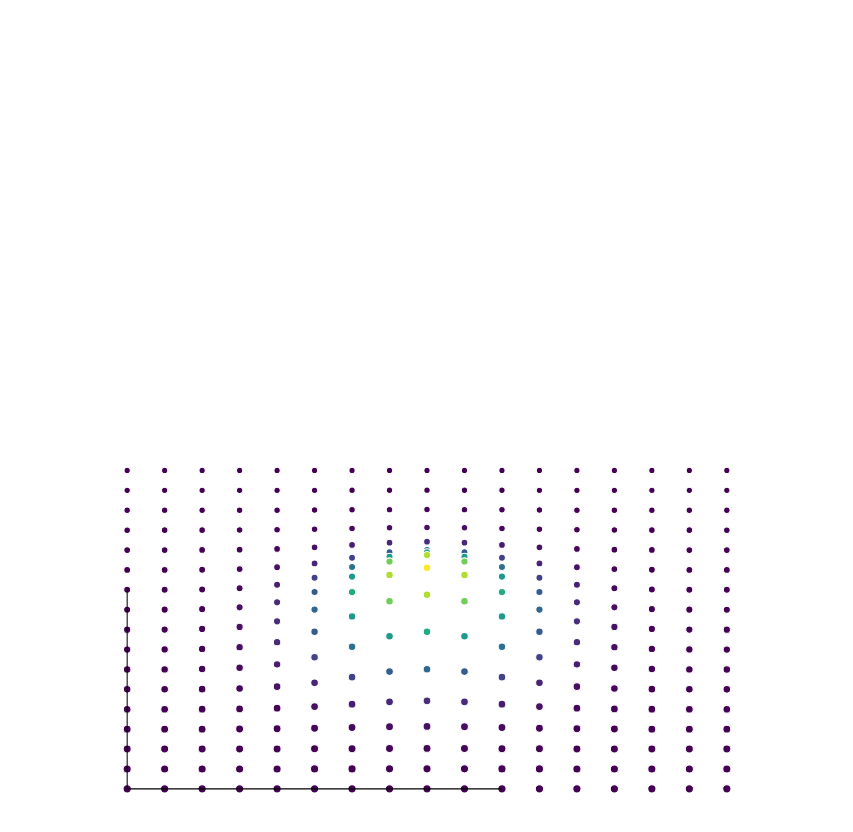
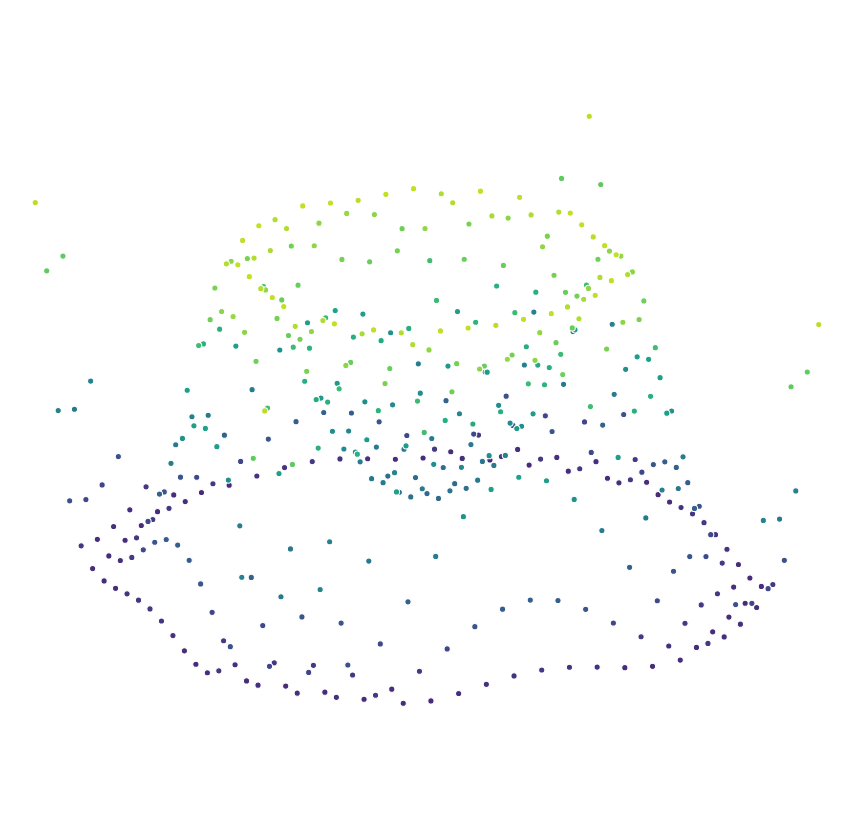
Before and after one commit to beyarkay/StatsForMortals, a plain HTML site: page scratchpad.html in a window 1280 px wide. Shown: the whole page, without its empty margins (213-1066 px from the left). Drawn offline with nearby package versions, Linux system fonts and the light colour scheme.

Commit message:
Debugging z-buffer in scratchpad

```diff
--- a/scratchpad.html
+++ b/scratchpad.html
@@ -27,6 +27,14 @@
 <div id="three_d_vibes"></div>
 
 <script>
+    // TODO limit rotation so the model can't be turned completely upsidedown, thereby inverting the drag controls
+    // TODO every point / line / polygon / text object must:
+    //      * have a depth
+    //      * be thereafter sorted depth-wise, in order to make sure objects appear in front of each other properly
+    // TODO Allow sliders to update the graph
+    // TODO encapsulate the whole thing in a method
+    // TODO change the sensitivity if the device is mobile / depending on the screen width
+
     const margin = {
         top: 10,
         right: 10,
@@ -39,23 +47,25 @@
     };
     const width = (window.innerWidth - padding.left - padding.right - margin.left - margin.right);
     const height = width;
-    let start = -4;
+    let start = -2;
     let stop = -start;
-    let step = 0.5;
+    let step = 0.2;
     let scale = 0.5;
     let sensitivity = [0.002, 0.002];
-    let rotation = [0, -1, 0];
+    let rotation = [-Math.PI * 3 / 8, -Math.PI * 3 / 8, 0];
     const draw_paths = false;
     let id = 'three_d_vibes';
     let svg = d3.select('#' + id)
         .append('svg')
         .attr("viewBox", [0, 0, width, height]);
 
+
+    // ----------========== Build up the point cloud ==========----------
     let points = [];
 
     function f(x, y) {
-        // return 0;
-        return math.exp(-0.5 * (x * x + y * y));
+        // return math.exp(-0.5 * (x * x + y * y));
+        return math.exp(Math.sin(x * x + y * y));
     }
 
     for (let x = start; x <= stop; x += step) {
@@ -64,6 +74,45 @@
         }
     }
 
+    // ----------========== Build up the bounding box ==========----------
+    let extents = [[
+        Math.floor(d3.min(points, (d) => d[0])),
+        Math.ceil(d3.max(points, (d) => d[0]))
+    ], [
+        Math.floor(d3.min(points, (d) => d[1])),
+        Math.ceil(d3.max(points, (d) => d[1]))
+    ], [
+        Math.floor(d3.min(points, (d) => d[2])),
+        Math.ceil(d3.max(points, (d) => d[2]))
+    ]];
+
+    // top or bottom surface
+    let bottom = [
+        [extents[0][0], extents[1][0], extents[2][0]],
+        [extents[0][0], extents[1][1], extents[2][0]],
+        [extents[0][1], extents[1][1], extents[2][0]],
+        [extents[0][1], extents[1][0], extents[2][0]],
+        [extents[0][0], extents[1][0], extents[2][0]],
+    ];
+    // left_or_right surface
+    let right = [
+        [extents[0][1], extents[1][0], extents[2][0]],
+        [extents[0][1], extents[1][1], extents[2][0]],
+        [extents[0][1], extents[1][1], extents[2][1]],
+        [extents[0][1], extents[1][0], extents[2][1]],
+        [extents[0][1], extents[1][0], extents[2][0]],
+    ];
+    // front_or_back surface
+    let back = [
+        [extents[0][0], extents[1][0], extents[2][0]],
+        [extents[0][1], extents[1][0], extents[2][0]],
+        [extents[0][1], extents[1][0], extents[2][1]],
+        [extents[0][0], extents[1][0], extents[2][1]],
+        [extents[0][0], extents[1][0], extents[2][0]],
+    ];
+    let polygons = [bottom, right, back];
+
+    // ----------========== Define rotation & projection matrices ==========----------
     function rotX(theta) {
         return math.transpose([
             [1, 0, 0],
@@ -88,13 +137,13 @@
         ]);
     }
 
-
     const projection = math.transpose([
         [scale, 0, 0],
         [0, scale, 0],
         [0, 0, scale],
     ]);
 
+    // ----------========== Create the Scales, line generator,  ==========----------
     // Create an x-num_points for xy to pixel coordinates
     xScale = d3.scaleLinear()
         .domain([start, stop])
@@ -109,17 +158,22 @@
         .x(d => xScale(d.x))
         .y(d => yScale(d.y));
 
+    // ----------========== Set up the SVG groups ==========----------
+
+
     svg.append('g').attr('class', 'lines');
     svg.append('g').attr('class', 'points');
     svg.append('g').attr('class', 'scale');
 
+
+    // ----------========== Make the SVG draggable ==========----------
+    let mouseStart;
+    let mouseDelta;
     svg.call(d3.drag()
         .on("start", dragStarted)
         .on("drag", dragInProgress)
         .on("end", dragEnded)
     );
-    let mouseStart;
-    let mouseDelta;
 
     function dragStarted(d) {
         d3.select(this).attr("fill", "black");
@@ -141,87 +195,56 @@
         rotation[1] += mouseDelta[1] * sensitivity[1];
     }
 
+    // ----------========== Things to do on a plot update ==========----------
 
     function updatePlot(svg, rotation) {
-        let extent_x = [
-            d3.min(points, (d) => d[0]),
-            d3.max(points, (d) => d[0])
-        ];
-        let extent_y = [
-            d3.min(points, (d) => d[1]),
-            d3.max(points, (d) => d[1])
-        ];
-        let extent_z = [
-            d3.min(points, (d) => d[2]),
-            d3.max(points, (d) => d[2])
-        ];
-        let poly_3d = [[
-            extent_x[0],
-            extent_y[0],
-            extent_z[0]
-        ], [
-            1,
-            extent_y[0],
-            extent_z[0]
-        ], [
-            extent_x[0],
-            extent_y[0],
-            extent_z[0]
-        ], [
-            extent_x[0],
-            1,
-            extent_z[0]
-        ], [
-            extent_x[0],
-            extent_y[0],
-            extent_z[0]
-        ],[
-            extent_x[0],
-            extent_y[0],
-            1
-        ],
-        ];
+        // 1. Build up the z buffer
+        let z_buffer = [];
 
-
-        let poly = math.multiply(
-            poly_3d,
+        for (let i = 0; i < points.length; i++) {
+            z_buffer.push({
+                type: 'circle',
+                group: 'points',
+                xyz: points[i]
+            })
+        }
+        for (let poly_idx = 0; poly_idx < polygons.length; poly_idx++) {
+            for (let draw_idx = 0; draw_idx < polygons[poly_idx].length; draw_idx++) {
+                z_buffer.push({
+                    type: 'poly',
+                    group: 'scale',
+                    poly_index: poly_idx,
+                    draw_index: draw_idx,
+                    xyz: polygons[poly_idx][draw_idx]
+                })
+            }
+        }
+        // 2. Extract the coords from the z-buffer and do the transformations on them
+        let projected = math.multiply(
+            z_buffer.map(d => {
+                return d.xyz;
+            }),
             rotZ(rotation[0]),
             rotX(rotation[1]),
             projection
         );
-        let poly_data = [[]];
-        for (let i = 0; i < poly.length; i++) {
-            poly_data[0].push({
-                x: poly[i][0],
-                y: poly[i][1],
-            })
-        }
-        let locs = math.multiply(
-            points,
-            rotZ(rotation[0]),
-            rotX(rotation[1]),
-            projection
-        );
+        // 3. Add the transformed coords back into the z-buffer
+        z_buffer.forEach((d, i) => {
+            d.projected = projected[i];
+            d.x = d.projected[0];
+            d.y = d.projected[1];
+            d.z = d.projected[2];
+            return d;
+        });
 
-        let point_data = [];
-        for (let i = 0; i < locs.length; i++) {
-            point_data.push({
-                x: locs[i][0],
-                y: locs[i][1],
-                z: points[i][2],
-                depth: locs[i][2]
-            });
-        }
-        point_data = point_data.sort((a, b) => {
-            return (a.depth < b.depth) ? -1 : 1;
-        });
-        let min_r = d3.min(point_data, (d) => d.depth);
-        let max_r = d3.max(point_data, (d) => d.depth);
+        // 4. Sort the z-buffer
+        z_buffer.sort((a, b) => a.projected[2] < b.projected[2] ? -1 : 1);
 
-        let min_z = d3.min(point_data, (d) => d.z);
-        let max_z = d3.max(point_data, (d) => d.z);
+
+        // TODO finish pushing the z-buffer through the rest of the pipeline.
+
         let colorScale = d3.scaleSequential()
-            .domain([min_z, max_z])
+            .domain(d3.extent(z_buffer, (d) => d.xyz[2]))
             .interpolator(d3.interpolateViridis);
 
         if (draw_paths) {
@@ -260,31 +283,82 @@
             paths.exit().remove();
         }
 
+
+        let buffer = [];
+        // Remove the old groups, they can't be re-used.
+        svg.select('.points').selectAll('g').remove();
+        svg.select('.scale').selectAll('g').remove();
+        for (let i = 0; i < z_buffer.length; i++) {
+            if ((buffer.length > 0 && z_buffer[i].type !== buffer[buffer.length - 1].type) || i === z_buffer.length - 1) {
+                if (buffer[0].type === 'circle') {
                     // Join
-        let circles = svg.select('.points').selectAll('circle').data(point_data);
+                    let circles = svg.select('.points').append('g').selectAll('circle').data(buffer);
                     // Enter
                     circles.enter()
                         .append('circle')
                         .style('stroke', 'white')
                         .style('strokeWeight', 1)
+                        .attr('r', scale * 6)
                         .merge(circles)
                         .attr('cx', (d) => xScale(d.x))
                         .attr('cy', (d) => yScale(d.y))
-            .attr('r', (d) => scale * (6 + 2 * (d.depth - min_r) / (max_r - min_r)))
-            .style("fill", (d) => colorScale(d.z));
+                        // .attr('r', (d) => scale * (6 + 2 * (d.depth - min_r) / (max_r - min_r)))
+                        .style("fill", (d) => colorScale(d.xyz[2]));
                     // Exit
                     circles.exit().remove();
 
+                } else if (buffer[0].type === 'poly') {
+                    // TODO doesn't take into account one poly with vertices at different z-depths !!!
+                    let data = [];
+                    let number_of_polys = d3.max(buffer, (d) => d.poly_index);
+                    for (let k = 0; k <= number_of_polys; k++) {
+                        data.push([]);
+                    }
+                    for (let j = 0; j < buffer.length; j++) {
+                        data[buffer[j].poly_index].push(buffer[j]);
+                    }
+                    console.log(data);
+                    console.log("----");
+                    // TODO now that every polygon is in data, they still need to be ordered properly
+                    let polygons = svg.select('.scale').append('g').selectAll('polygon').data(data);
+                    polygons.enter().append("polygon")
+                        .attr("stroke", "black")
+                        .attr("fill", "rgba(0,234,255,0.47)")
+                        .attr("stroke-width", 1)
+                        .merge(polygons)
+                        .attr("points", d => d.map(d => [xScale(d.x), yScale(d.y)].join(",")).join(" "));
+                    polygons.exit().remove();
+                }
+                buffer = []
+            }
+            buffer.push(z_buffer[i])
+        }
 
-        console.log(poly_data.map((d) => d.map(d => [xScale(d.x), yScale(d.y)].join(","))));
-        let grid = svg.select('.scale').selectAll('polygon').data(poly_data);
-        grid.enter().append("polygon")
-            .attr("stroke", "black")
-            .attr("fill", "none")
-            .attr("stroke-width", 1)
-            .merge(grid)
-            .attr("points", d => d.map(d => [xScale(d.x), yScale(d.y)].join(",")).join(" "));
-        grid.exit().remove();
+        // // Join
+        // let circles = svg.select('.points').selectAll('circle').data(point_data);
+        // // Enter
+        // circles.enter()
+        //     .append('circle')
+        //     .style('stroke', 'white')
+        //     .style('strokeWeight', 1)
+        //     .merge(circles)
+        //     .attr('cx', (d) => xScale(d.x))
+        //     .attr('cy', (d) => yScale(d.y))
+        //     .attr('r', (d) => scale * (6 + 2 * (d.depth - min_r) / (max_r - min_r)))
+        //     .style("fill", (d) => colorScale(d.z));
+        // // Exit
+        // circles.exit().remove();
+        //
+        //
+        // // console.log(poly_data.map((d) => d.map(d => [xScale(d.x), yScale(d.y)].join(","))));
+        // let grid = svg.select('.scale').selectAll('polygon').data(poly_data);
+        // grid.enter().append("polygon")
+        //     .attr("stroke", "black")
+        //     .attr("fill", "none")
+        //     .attr("stroke-width", 1)
+        //     .merge(grid)
+        //     .attr("points", d => d.map(d => [xScale(d.x), yScale(d.y)].join(",")).join(" "));
+        // grid.exit().remove();
     }
 
     updatePlot(svg, rotation)
```
Also changed, not shown: 1 other file. Lines whose indentation alone changed are shown as unchanged.
